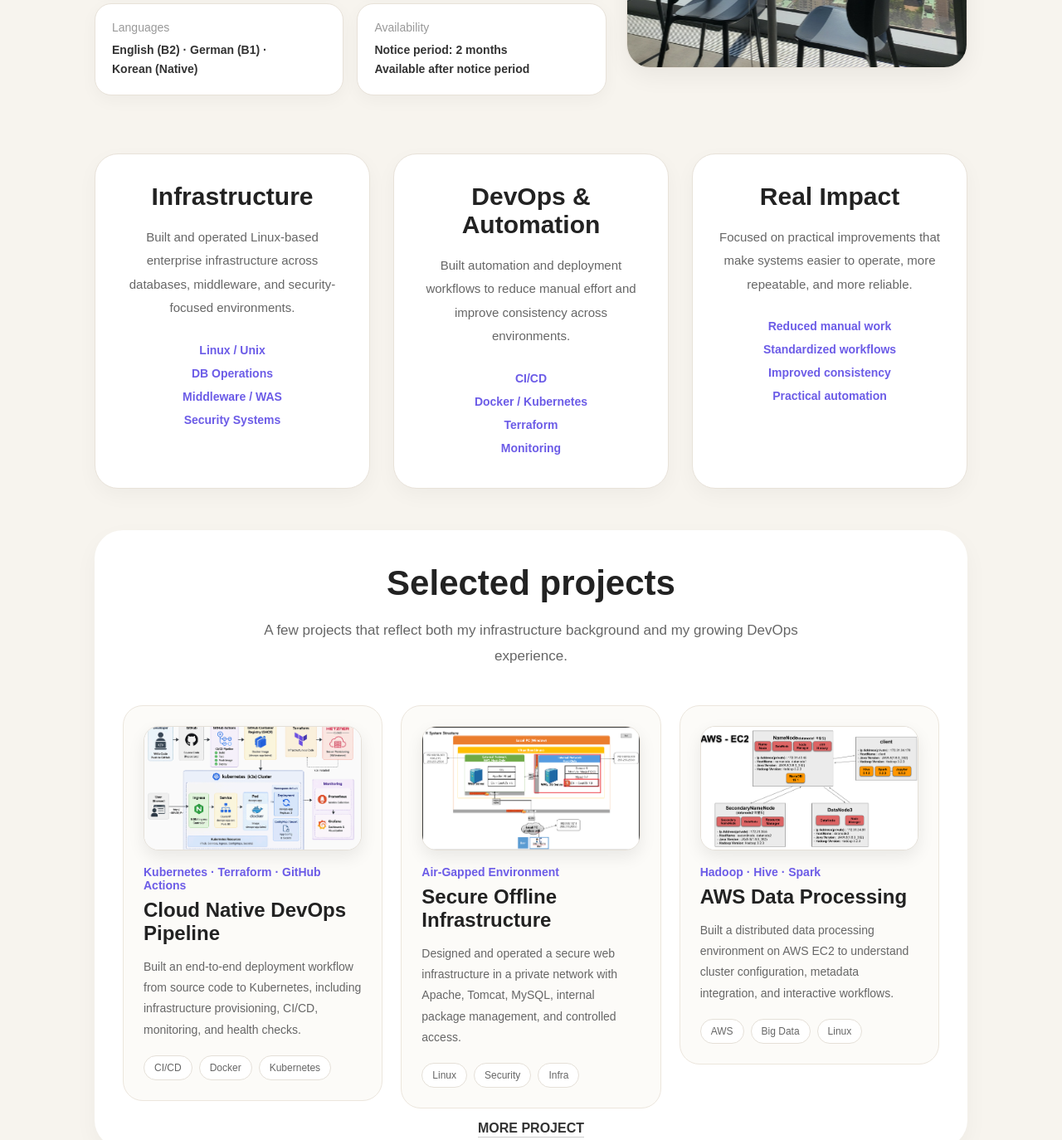
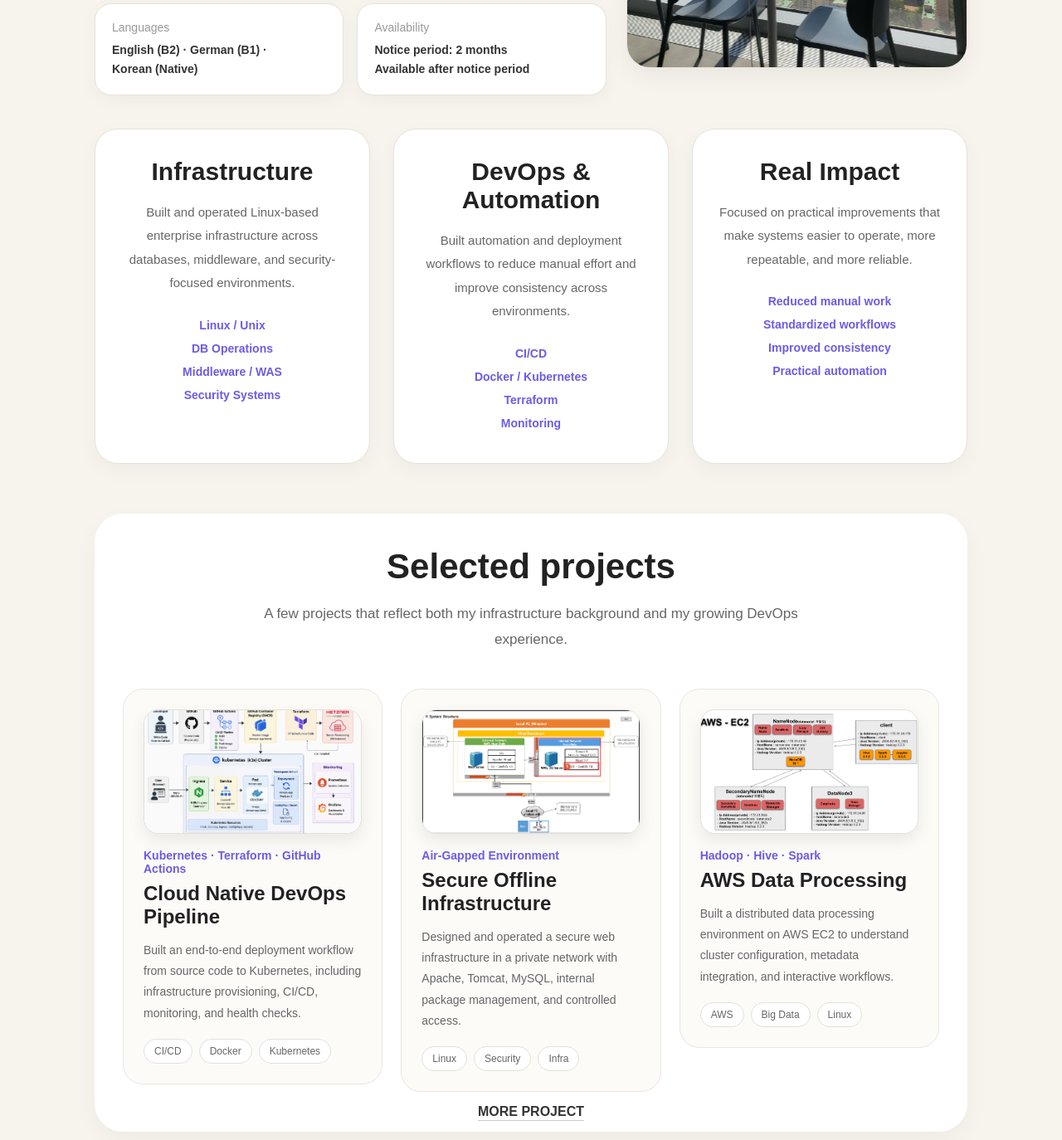
Before and after one commit to xotmfrlox/cloud-native-devops-gcp, a website: page app/index.html in a window 1280 px wide. Shown: the part 700-2074 px from the top of the page at 83% size. Drawn offline with Linux system fonts and the light colour scheme.

Commit message:
edited margin

```diff
--- a/app/index.html
+++ b/app/index.html
@@ -132,7 +132,7 @@ body.fade-in {
     }
 
     .cards-section {
-      padding: 50px 0;
+      padding: 20px 0;
     }
 
     .cards-grid {
@@ -186,7 +186,7 @@ body.fade-in {
     }
 
     .projects-wrap {
-      padding-bottom: 20px;
+      padding: 40px 0 20px;
     }
 
     .projects-box {
@@ -534,7 +534,6 @@ body.fade-in {
 .project-card:hover::after {
   opacity: 1;
 }
-
   </style>
 </head>
 <body>
@@ -740,7 +739,6 @@ Focused on practical improvements that make systems easier to operate, more repe
 
   </div>
 </section>
-</section>
 
 <script>
 document.addEventListener("DOMContentLoaded", function () {
```
